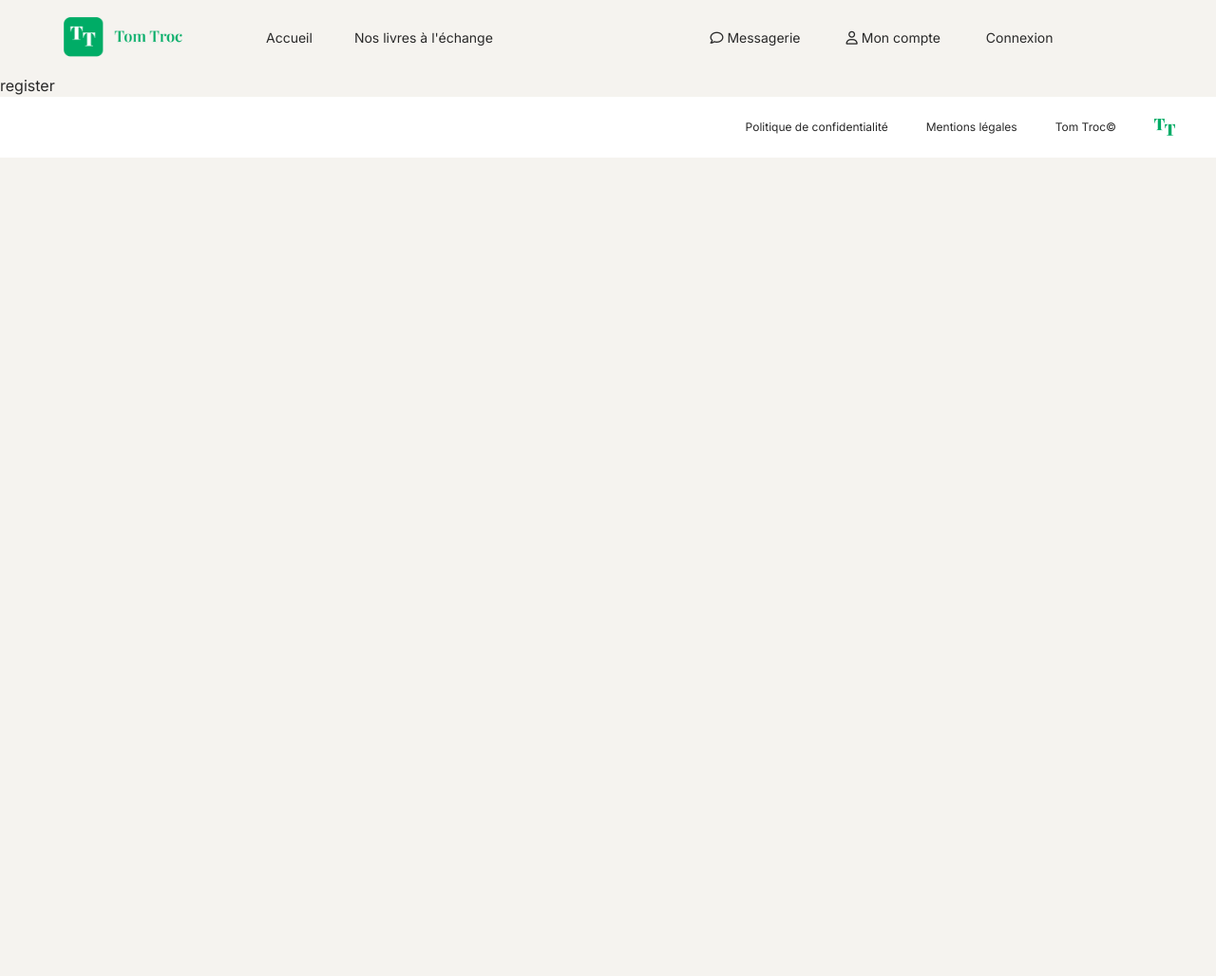
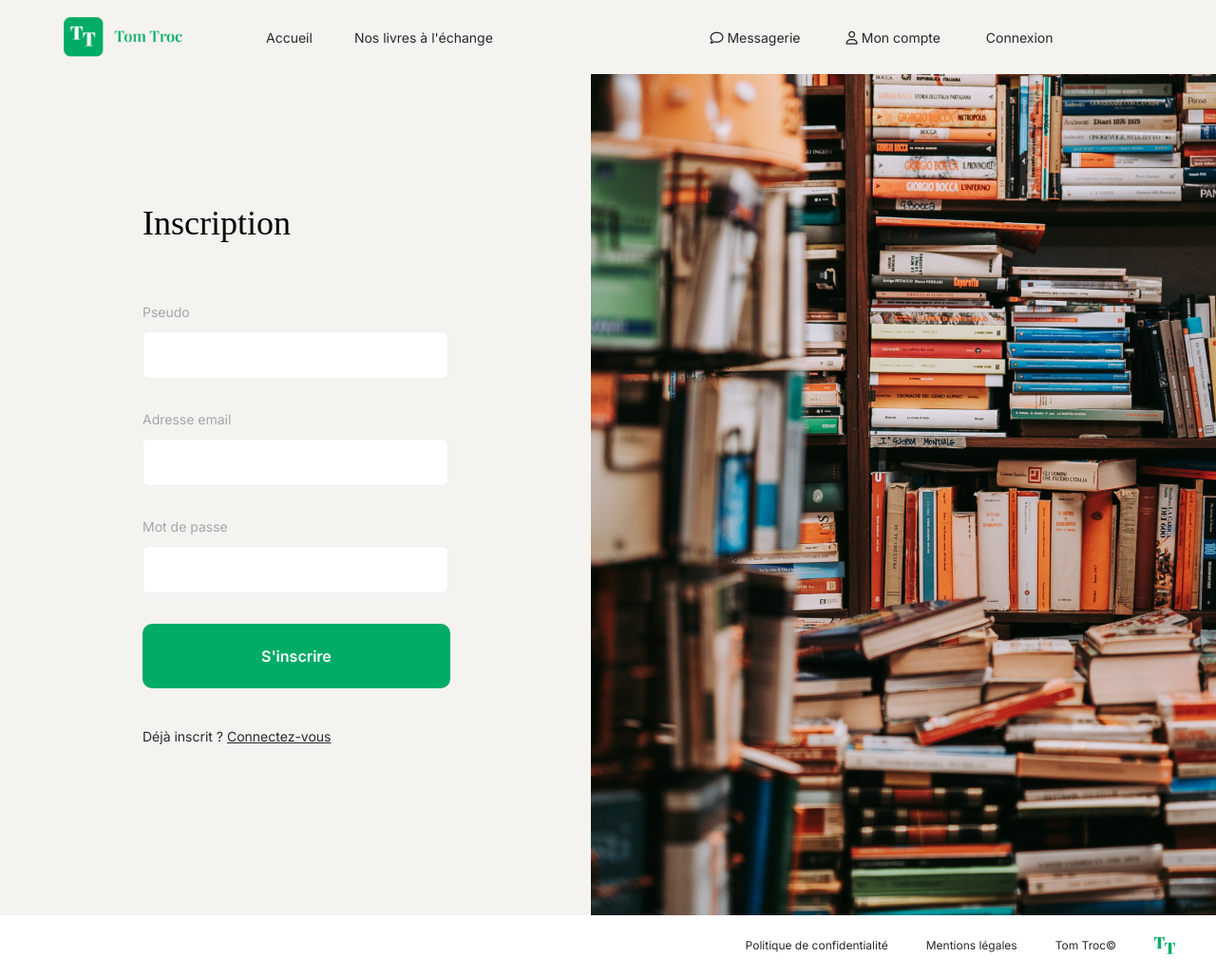
Before and after one commit to laurentGurbala/projet-6-OC, a PHP site: template views/templates/register.php in a window 1280 px wide. Shown: the whole page at 95% size. Before the commit the page ends 166 px from the top, so only its background shows below. Run offline with PHP 8.4, Linux system fonts and the light colour scheme; the template is opened without the code that fills it, so the values that code supplies are empty; some web fonts are replaced.

Commit message:
ajout de la page inscription #4
- création de la vue register.php
- ajout du dossier et image de la page
- création/modification des fichiers css

```diff
--- a/css/base.css
+++ b/css/base.css
@@ -16,9 +16,19 @@ li {
     list-style-type: none;
 }
 
-img {
-    width: 100%;
-    display: block;
+h1 {
+    font-family: var(--font-family-secondary);
+    font-weight: var(--font-weight-primary);
+    color: var(--color-font-secondary);
+    font-size: var(--font-size-secondary);
+}
+
+label {
+    font-family: var(--font-family-primary);
+    font-weight: var(--font-weight-primary);
+    color: var(--color-font-tertiaire);
+    font-size: var(--font-size-primary);
+    margin-bottom: 10px;
 }
 
 .main-container {
@@ -26,3 +36,25 @@ img {
     max-width: 1440px;
     min-width: 320px;
 }
+
+.btn {
+    font-size: 16px;
+    font-weight: 600;
+    padding: 22px 38px;
+    border-radius: 10px;
+    color: white;
+    cursor: pointer;
+    border: none;
+}
+
+.btn-primary {
+    background: var(--bg-btn-primary);
+}
+
+.btn-alt {
+    background: var(--bg-btn-alt);
+}
+
+.btn:hover {
+    background: var(--bg-btn-hover);
+}
--- /dev/null
+++ b/css/register.css
@@ -0,0 +1,55 @@
+.container {
+    display: flex;
+    width: 100%;
+}
+
+.form-container {
+    flex: 1;
+    display: flex;
+    flex-direction: column;
+    padding: 130px 150px;
+}
+
+.form-container h1 {
+    margin-bottom: 56px;
+}
+
+.form-container form {
+    width: 322px;
+}
+
+.form-container .btn {
+    padding: 22px 125px;
+    margin-bottom: 40px;
+}
+
+.form-group {
+    display: flex;
+    flex-direction: column;
+}
+
+input[type="text"],
+input[type="email"],
+input[type="password"] {
+    width: 100%;
+    height: 50px;
+    border: 1px solid #f0f0f0;
+    border-radius: 6px;
+    margin-bottom: 32px;
+}
+
+.link {
+    font-size: var(--font-size-primary);
+}
+
+.link a {
+    text-decoration: underline;
+}
+
+.image-container {
+    width: 720px;
+    height: 886px;
+    background-image: url("../images/png/bibliotheque.png");
+    background-size: cover;
+    background-position: center;
+}
--- a/css/styles.css
+++ b/css/styles.css
@@ -6,6 +6,7 @@
 @import "./base.css";
 @import "./header.css";
 @import "./footer.css";
+@import "./register.css";
 @import "./utilities.css";
 
 /* Variables */
@@ -14,13 +15,18 @@
     --color-bg-secondary: #FAF9F7;
     --color-bg-white: white;
 
+    --bg-btn-primary: #00AC66;
+    --bg-btn-hover: #006D41;
+    --bg-bgn-alt: #F5F3EF;
+
     --color-font-primary: #292929;
     --color-font-secondary: #000;
+    --color-font-tertiaire: #a6a6a6;
 
     --font-family-primary: "Inter", serif;
     --font-weight-primary: 400;
     --font-size-primary: 14px;
 
     --font-family-secondary: "Playfair", serif;
-    --font-size-primary: 36px;
+    --font-size-secondary: 36px;
 }
--- a/views/templates/register.php
+++ b/views/templates/register.php
@@ -5,4 +5,33 @@
  */
 
 ?>
-register
+
+<div class="container">
+    <div class="form-container">
+        <h1>Inscription</h1>
+        <form action="index.php?action=registerUser" method="post">
+            <!-- Pseudo -->
+            <div class="form-group">
+                <label for="login">Pseudo</label>
+                <input type="text" id="login" name="login" required>
+            </div>
+            <!-- Email -->
+            <div class="form-group">
+                <label for="email">Adresse email</label>
+                <input type="email" id="email" name="email" required>
+            </div>
+            <!-- Mot de passe -->
+            <div class="form-group">
+                <label for="password">Mot de passe</label>
+                <input type="password" id="password" name="password" required>
+            </div>
+            <button class="btn btn-primary btn-large" type="submit">S'inscrire</button>
+        </form>
+
+        <!-- Déjà inscrit -->
+        <div class="link">
+            <p>Déjà inscrit ? <a href="#">Connectez-vous</a></p>
+        </div>
+    </div>
+    <div class="image-container" aria-hidden="true"></div>
+</div>
```
Also changed, not shown: images/png/bibliotheque.png (added).
